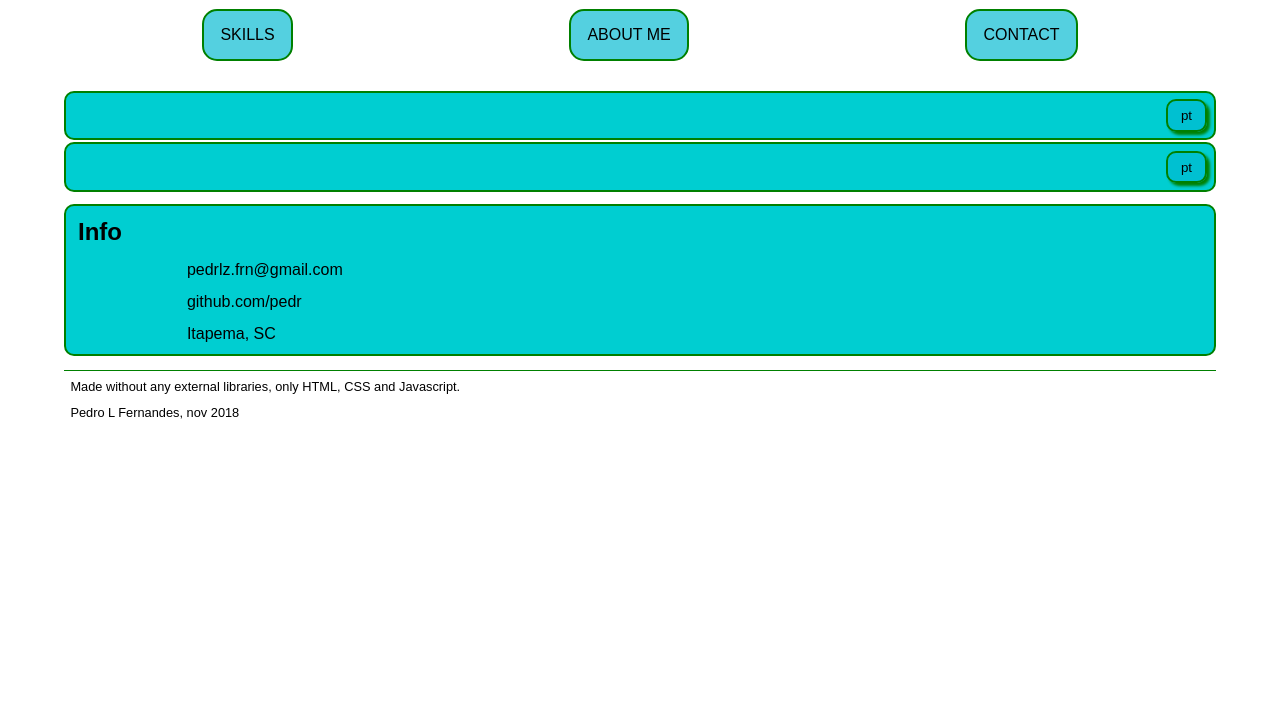
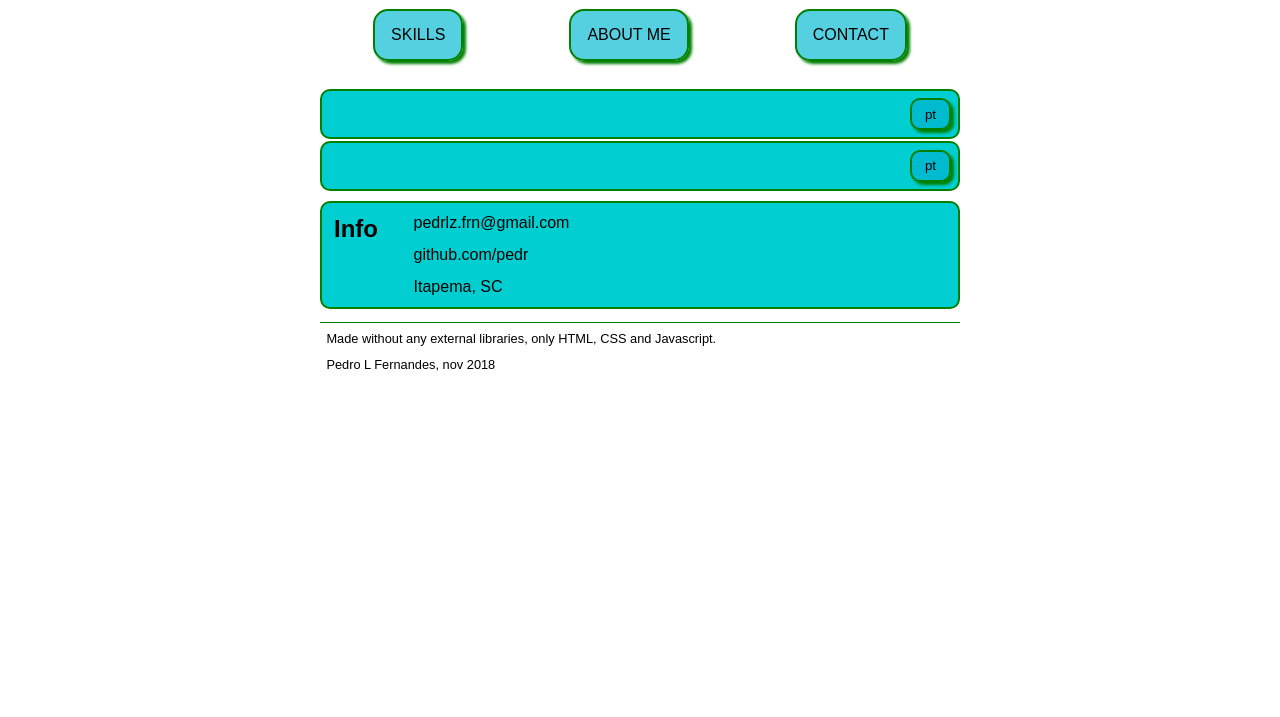
Before and after one commit to pedr/pedr.github.io, a plain HTML site: page index.html in a window 1280 px wide. Shown: the part 83-800 px from the top of the page. Drawn offline with Linux system fonts and the light colour scheme.

Commit message:
a little better

```diff
--- a/index.html
+++ b/index.html
@@ -38,9 +38,11 @@
     <!-- Side bar-->
       <aside id="contact" class="content">
         <h2>Info</h2>
-        <p>pedrlz.frn@gmail.com</p>
-        <p>github.com/pedr</p>
-        <p>Itapema, SC</p>
+        <div>
+          <p>pedrlz.frn@gmail.com</p>
+          <p>github.com/pedr</p>
+          <p>Itapema, SC</p>
+        </div>
       </aside>
 
     <!-- Footer-->
--- a/stylesheets/simple-style.css
+++ b/stylesheets/simple-style.css
@@ -1,4 +1,3 @@
-
 body {
   font-family: sans-serif;
   font-size: 16px;
@@ -10,7 +9,7 @@ body {
 
 h1{
   background-color: darkturquoise;
-  border-radius: 30px;
+  border-radius: 10px;
   border: 2px solid green;
 }
 
@@ -21,12 +20,6 @@ header ul {
   justify-content: center;
   padding: 0;
 }
-@media only screen and (min-width: 400px) {
-  header ul {
-    flex-direction: row;
-    justify-content: space-around;
-  }
-}
 
 header li {
   background-color: rgba(0, 185, 209, 0.671);
@@ -35,6 +28,7 @@ header li {
   border: 2px solid green;
   text-align: center;
   line-height: 1em;
+  box-shadow: 3px 3px 3px green ;
 }
 
 header li:hover {
@@ -102,7 +96,7 @@ main button {
 }
 
 button {
-  background-color: rgba(0, 185, 209, 0.671);
+  background-color: rgba(0, 185, 209, 0.897);
   border: 2px solid green;
   padding: 0.5em 1em 0.5em 1em;
   border-radius: 10px;
@@ -113,3 +107,37 @@ button:hover {
   border: 3px solid green;
   padding: 0.45em 0.9em 0.45em 0.9em ;
 }
+
+aside {
+  display: flex;
+  flex-direction: row;
+  justify-content: start;
+}
+
+@media only screen and (min-width: 400px) {
+  header ul {
+    flex-direction: row;
+    justify-content: space-around;
+  }
+}
+
+@media only screen and (min-width: 600px) {
+  body {
+    margin-left: 10%;
+    margin-right: 10%;
+  }
+}
+
+@media only screen and (min-width: 800px) {
+  body {
+    margin-left: 20%;
+    margin-right: 20%;
+  }
+}
+
+@media only screen and (min-width: 1000px) {
+  body {
+    margin-left: 25%;
+    margin-right: 25%;
+  }
+}
--- a/translate.js
+++ b/translate.js
@@ -1,3 +1,4 @@
+
 
 const text = { skills: [`
             <h2>Competências</h2>
```
